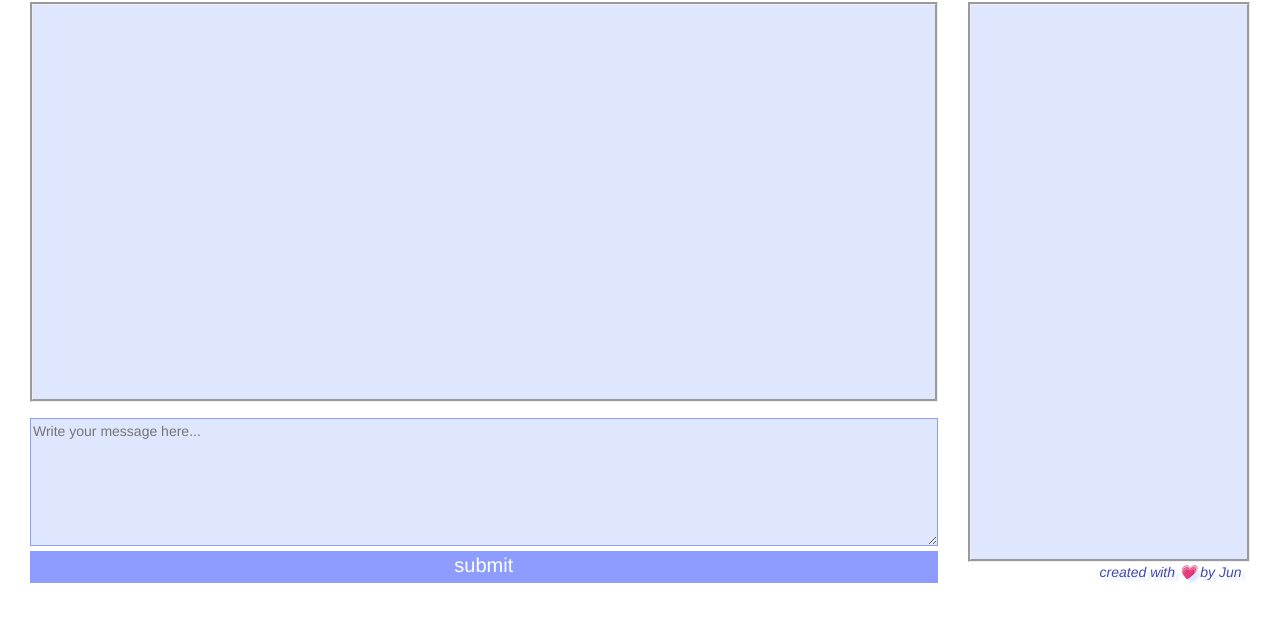
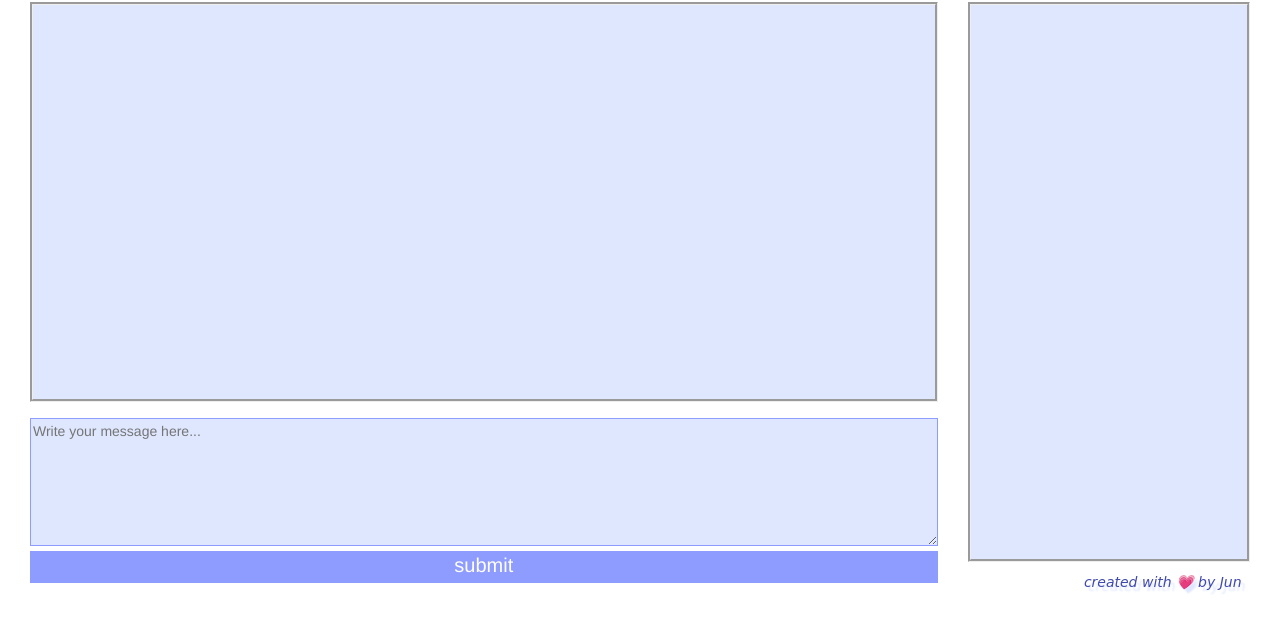
Before and after one commit to injune1123/chatRoom, a plain HTML site: page index.html in a window 1280 px wide. Shown: the part 166-798 px from the top of the page. Drawn offline with nearby package versions, Linux system fonts and the light colour scheme.

Commit message:
added the style

```diff
--- a/index.html
+++ b/index.html
@@ -12,6 +12,7 @@
     <script src="https://ajax.googleapis.com/ajax/libs/jquery/1.12.0/jquery.min.js"></script>
     <!-- Latest compiled JavaScript -->
     <script src="http://maxcdn.bootstrapcdn.com/bootstrap/3.3.6/js/bootstrap.min.js"></script>
+    <script src="app.js"></script>
 </head>
 
 <body>
--- a/styles.css
+++ b/styles.css
@@ -59,5 +59,7 @@
 	font-style: italic;
 	padding-right: 3%;
 	text-shadow: 4px 4px 2px #DFE7FF;
+	padding-top: 10px;
+	font-family: cursive;
 
 }
```
